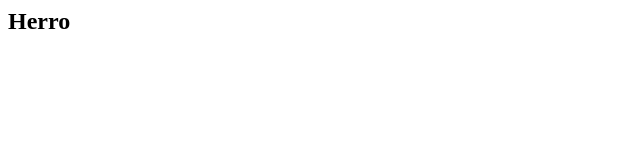
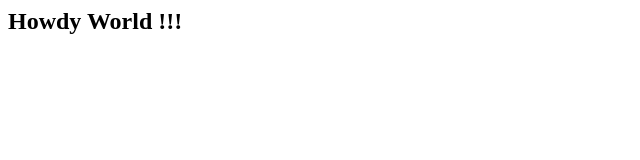
Before and after one commit to brucegne/appsmade4u, a plain HTML site: page holding.html in a window 1280 px wide. Shown: the whole page, without its empty margins (0-640 px from the left). Drawn offline with Linux system fonts and the light colour scheme.

Commit message:
Update holding.html

```diff
--- a/holding.html
+++ b/holding.html
@@ -1,6 +1,6 @@
 <html>
 <head></head>
 <body>
-<h2>Herro</h2>
+<h2>Howdy World !!!</h2>
 </body>
 </html>
```
